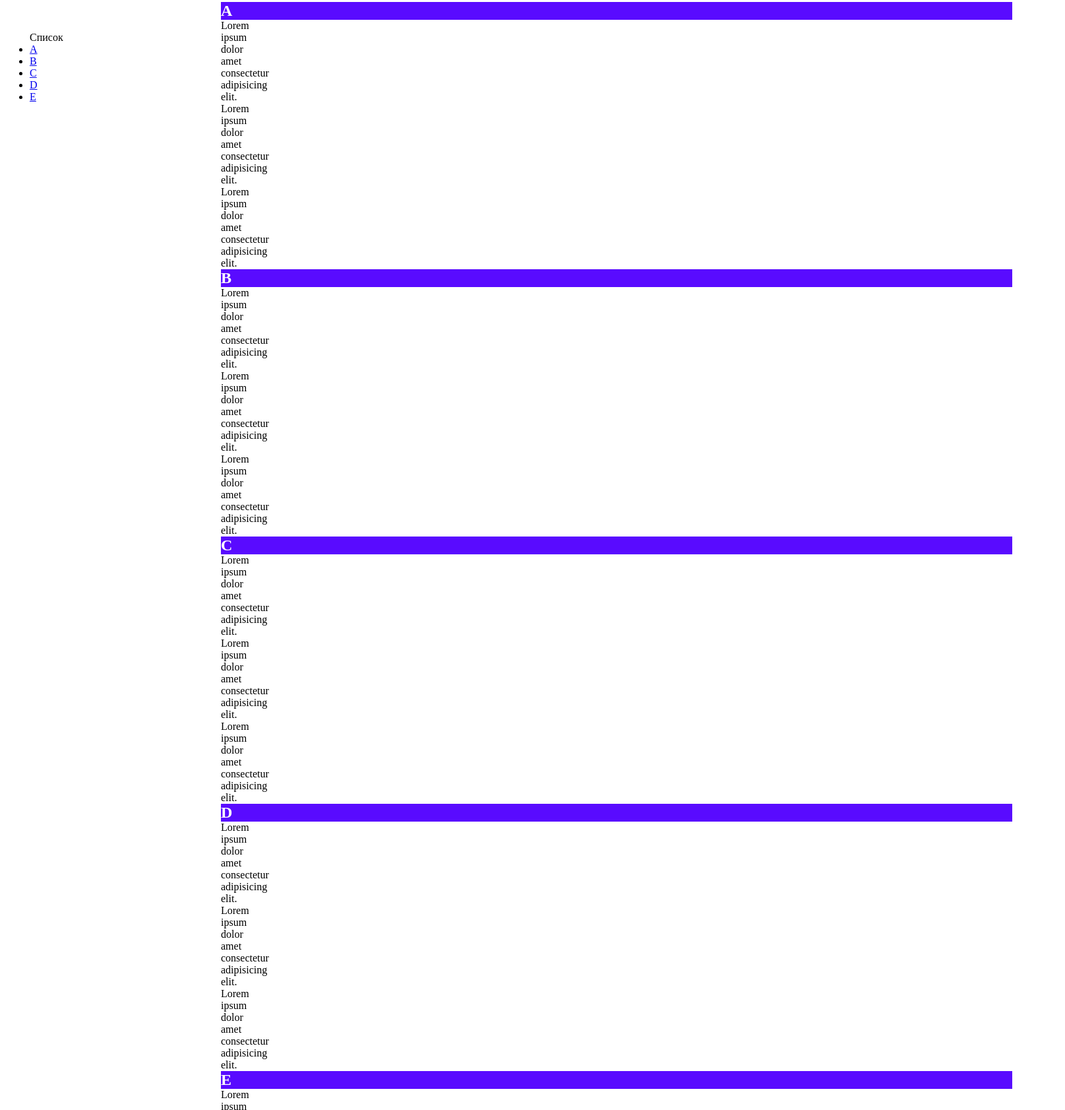
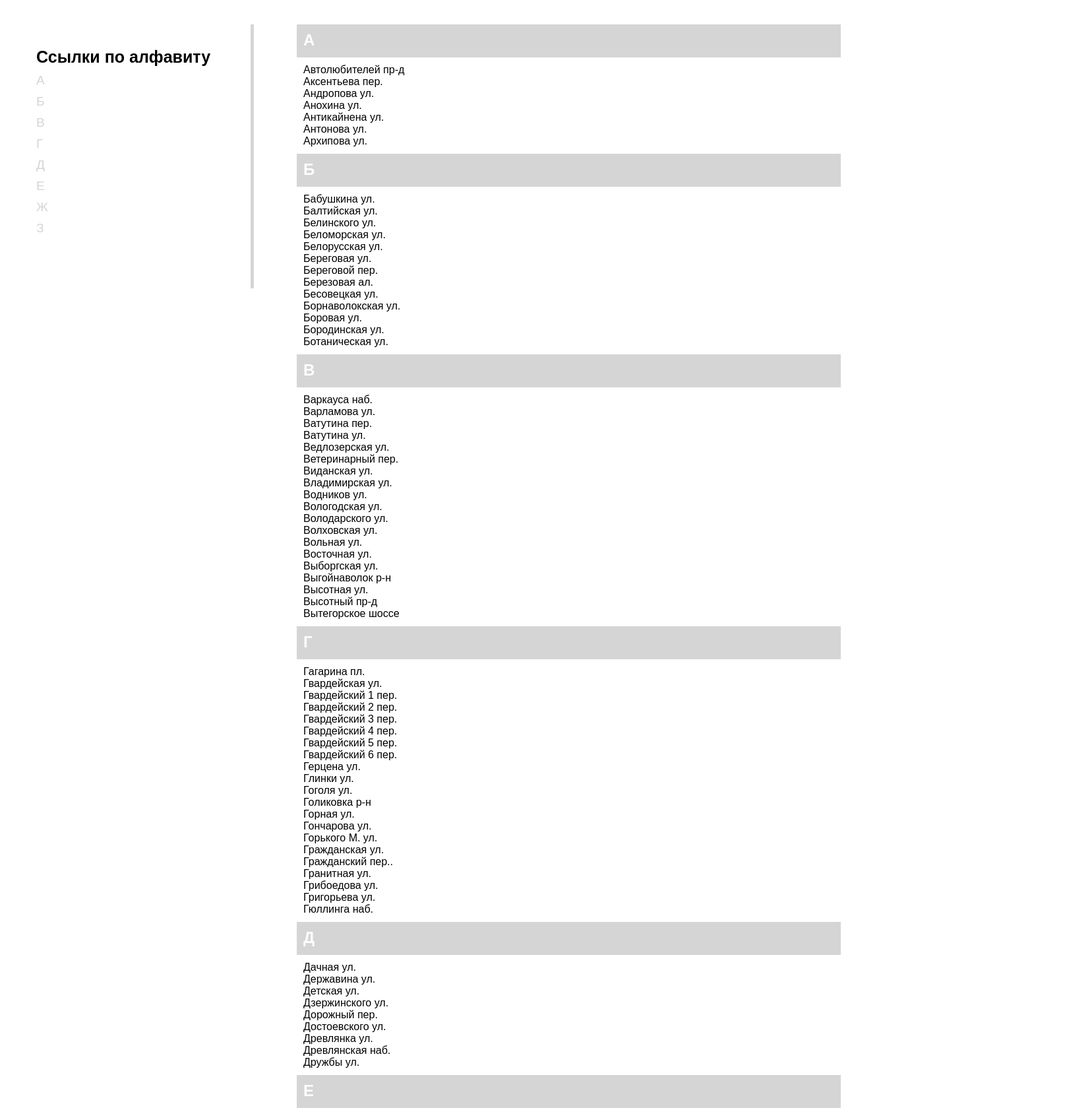
Before and after one commit to poposhka1990/4p22-frontend-ilya-popov, a plain HTML site: page homework_5/index.html in a window 1280 px wide. Shown: the part 88-1770 px from the top of the page at 66% size, 1615 px wide, since content can reach past the window. Drawn offline with Linux system fonts and the light colour scheme.

Commit message:
create homework_5

```diff
--- a/homework_5/index.html
+++ b/homework_5/index.html
@@ -3,138 +3,120 @@
     <head>
         <meta charset="UTF-8" />
         <meta name="viewport" content="width=device-width, initial-scale=1.0" />
-        <title>Alphabet Catalog</title>
+        <title>Petrozavodsk Streets Catalog</title>
         <link rel="stylesheet" type="text/css" href="./style.css" />
     </head>
     <body>
         <header>
             <h1>Адресная книга</h1>
         </header>
+        <aside>
+            <ul>
+                <h3 class="caption">Ссылки по алфавиту</h3>
+                <li><a href="#first">A</a></li>
+                <li><a href="#second">Б</a></li>
+                <li><a href="#third">В</a></li>
+                <li><a href="#fourth">Г</a></li>
+                <li><a href="#fifth">Д</a></li>
+                <li><a href="#sixth">Е</a></li>
+                <li><a href="#seventh">Ж</a></li>
+                <li><a href="#eighth">З</a></li>
+            </ul>
+        </aside>
+        <div class="border"></div>
         <main>
             <div class="block">
                 <h2 id="first">A</h2>
-                <p>Lorem</p>
-                <p>ipsum</p>
-                <p>dolor</p>
-                <p>amet</p>
-                <p>consectetur</p>
-                <p>adipisicing</p>
-                <p>elit.</p>
-                <p>Lorem</p>
-                <p>ipsum</p>
-                <p>dolor</p>
-                <p>amet</p>
-                <p>consectetur</p>
-                <p>adipisicing</p>
-                <p>elit.</p>
-                <p>Lorem</p>
-                <p>ipsum</p>
-                <p>dolor</p>
-                <p>amet</p>
-                <p>consectetur</p>
-                <p>adipisicing</p>
-                <p>elit.</p>
-                <h2 id="second">B</h2>
-                <p>Lorem</p>
-                <p>ipsum</p>
-                <p>dolor</p>
-                <p>amet</p>
-                <p>consectetur</p>
-                <p>adipisicing</p>
-                <p>elit.</p>
-                <p>Lorem</p>
-                <p>ipsum</p>
-                <p>dolor</p>
-                <p>amet</p>
-                <p>consectetur</p>
-                <p>adipisicing</p>
-                <p>elit.</p>
-                <p>Lorem</p>
-                <p>ipsum</p>
-                <p>dolor</p>
-                <p>amet</p>
-                <p>consectetur</p>
-                <p>adipisicing</p>
-                <p>elit.</p>
-                <h2 id="third">C</h2>
-                <p>Lorem</p>
-                <p>ipsum</p>
-                <p>dolor</p>
-                <p>amet</p>
-                <p>consectetur</p>
-                <p>adipisicing</p>
-                <p>elit.</p>
-                <p>Lorem</p>
-                <p>ipsum</p>
-                <p>dolor</p>
-                <p>amet</p>
-                <p>consectetur</p>
-                <p>adipisicing</p>
-                <p>elit.</p>
-                <p>Lorem</p>
-                <p>ipsum</p>
-                <p>dolor</p>
-                <p>amet</p>
-                <p>consectetur</p>
-                <p>adipisicing</p>
-                <p>elit.</p>
-                <h2 id="fourth">D</h2>
-                <p>Lorem</p>
-                <p>ipsum</p>
-                <p>dolor</p>
-                <p>amet</p>
-                <p>consectetur</p>
-                <p>adipisicing</p>
-                <p>elit.</p>
-                <p>Lorem</p>
-                <p>ipsum</p>
-                <p>dolor</p>
-                <p>amet</p>
-                <p>consectetur</p>
-                <p>adipisicing</p>
-                <p>elit.</p>
-                <p>Lorem</p>
-                <p>ipsum</p>
-                <p>dolor</p>
-                <p>amet</p>
-                <p>consectetur</p>
-                <p>adipisicing</p>
-                <p>elit.</p>
-                <h2 id="fifth">E</h2>
-                <p>Lorem</p>
-                <p>ipsum</p>
-                <p>dolor</p>
-                <p>amet</p>
-                <p>consectetur</p>
-                <p>adipisicing</p>
-                <p>elit.</p>
-                <p>Lorem</p>
-                <p>ipsum</p>
-                <p>dolor</p>
-                <p>amet</p>
-                <p>consectetur</p>
-                <p>adipisicing</p>
-                <p>elit.</p>
-                <p>Lorem</p>
-                <p>ipsum</p>
-                <p>dolor</p>
-                <p>amet</p>
-                <p>consectetur</p>
-                <p>adipisicing</p>
-                <p>elit.</p>
+                <p>Автолюбителей пр-д</p>
+                <p>Аксентьева пер.</p>
+                <p>Андропова ул.</p>
+                <p>Анохина ул.</p>
+                <p>Антикайнена ул.</p>
+                <p>Антонова ул.</p>
+                <p>Архипова ул.</p>
+                <h2 id="second">Б</h2>
+                <p>Бабушкина ул.</p>
+                <p>Балтийская ул.</p>
+                <p>Белинского ул.</p>
+                <p>Беломорская ул.</p>
+                <p>Белорусская ул.</p>
+                <p>Береговая ул.</p>
+                <p>Береговой пер.</p>
+                <p>Березовая ал.</p>
+                <p>Бесовецкая ул.</p>
+                <p>Борнаволокская ул.</p>
+                <p>Боровая ул.</p>
+                <p>Бородинская ул.</p>
+                <p>Ботаническая ул.</p>
+                <h2 id="third"><a href="#top">В</a></h2>
+                <p>Варкауса наб.</p>
+                <p>Варламова ул.</p>
+                <p>Ватутина пер.</p>
+                <p>Ватутина ул.</p>
+                <p>Ведлозерская ул.</p>
+                <p>Ветеринарный пер.</p>
+                <p>Виданская ул.</p>
+                <p>Владимирская ул.</p>
+                <p>Водников ул.</p>
+                <p>Вологодская ул.</p>
+                <p>Володарского ул.</p>
+                <p>Волховская ул.</p>
+                <p>Вольная ул.</p>
+                <p>Восточная ул.</p>
+                <p>Выборгская ул.</p>
+                <p>Выгойнаволок р-н</p>
+                <p>Высотная ул.</p>
+                <p>Высотный пр-д</p>
+                <p>Вытегорское шоссе</p>
+                <h2 id="fourth"><a href="#top">Г</a></h2>
+                <p>Гагарина пл.</p>
+                <p>Гвардейская ул.</p>
+                <p>Гвардейский 1 пер.</p>
+                <p>Гвардейский 2 пер.</p>
+                <p>Гвардейский 3 пер.</p>
+                <p>Гвардейский 4 пер.</p>
+                <p>Гвардейский 5 пер.</p>
+                <p>Гвардейский 6 пер.</p>
+                <p>Герцена ул.</p>
+                <p>Глинки ул.</p>
+                <p>Гоголя ул.</p>
+                <p>Голиковка р-н</p>
+                <p>Горная ул.</p>
+                <p>Гончарова ул.</p>
+                <p>Горького М. ул.</p>
+                <p>Гражданская ул.</p>
+                <p>Гражданский пер..</p>
+                <p>Гранитная ул.</p>
+                <p>Грибоедова ул.</p>
+                <p>Григорьева ул.</p>
+                <p>Гюллинга наб.</p>
+                <h2 id="fifth"><a href="#top">Д</a></h2>
+                <p>Дачная ул.</p>
+                <p>Державина ул.</p>
+                <p>Детская ул.</p>
+                <p>Дзержинского ул.</p>
+                <p>Дорожный пер.</p>
+                <p>Достоевского ул.</p>
+                <p>Древлянка ул.</p>
+                <p>Древлянская наб.</p>
+                <p>Дружбы ул.</p>
+                <h2 id="sixth"><a href="#top">E</a></h2>
+                <p>Еремеева ул.</p>
+                <p>Ермака пер.</p>
+                <h2 id="seventh"><a href="#top">Ж</a></h2>
+                <p>Железнодорожная ул.</p>
+                <p>Жуковского пер.</p>
+                <p>Жуковского ул.</p>
+                <h2 id="eighth"><a href="#top">З</a></h2>
+                <p>Заводская ул.</p>
+                <p>Загородная ул.</p>
+                <p>Зайцева ул.</p>
+                <p>Закаменский пер.</p>
+                <p>Заречный пер.</p>
+                <p>Заячий пер.</p>
+                <p>Зеленая ул.</p>
+                <p>Земнухова И. ул.</p>
             </div>
         </main>
-        <aside>
-            <ul>
-                <caption>
-                    Список
-                </caption>
-                <li><a href="#first">A</a></li>
-                <li><a href="#second">B</a></li>
-                <li><a href="#third">C</a></li>
-                <li><a href="#fourth">D</a></li>
-                <li><a href="#fifth">E</a></li>
-            </ul>
-        </aside>
     </body>
 </html>
--- a/homework_5/style.css
+++ b/homework_5/style.css
@@ -1,36 +1,79 @@
 * {
     box-sizing: border-box;
     margin: 0;
+    font-family: sans-serif;
 }
 
 header {
-    background: #590BFF;
-    color: white;
-    font-family: sans-serif;
+    height: 80px;
+    background: #D4D5D4;
+    color: #FFFEFE;
     font-weight: lighter;
 }
 
+h1 {
+    padding: 20px;
+    text-align: center left;
+}
+
+aside {
+    font-size: larger;
+    position: relative;
+    left: 15px;
+    top: 80px;
+}
+
+.caption {
+    /* color: #D4D5D4; */
+    font-size: 25px;
+}
+
+li {
+    padding-top: 10px;
+}
+
+.border {
+    position: fixed;
+    left: 380px;
+    top: 125px;
+    width: 5px;
+    height: 400px;
+    background: #D4D5D4;
+}
+
 main {
-    position: relative;
-    left: 5px;
-    top: 54px;
-    left: 335px;
+    position: absolute;
+    right: 5px;
+    top: 115px;
+    left: 450px;
 }
 
 h2 {
-    margin-right: 10vh;
-    color: white;
-    background: #590BFF;
+    padding: 10px;
+    height: 50px;
+    right: 10px;
+    margin-bottom: 10px;
+    margin-top: 10px;
+    color: #FFFEFE;
+    background: #D4D5D4;
     position: sticky;
     top: 0;
 }
 
 p {
+    padding-left: 10px;
 }
 
-aside {
-    position: absolute;
-    left: 5px;
-    top: 136px;
+ul {
+    list-style: none;
+}
 
+h2 > a {
+    color: #FFFEFE;
+    text-decoration: none;
 }
+
+li > a {
+    color: #D4D5D4;
+    text-decoration: none;
+}
```
